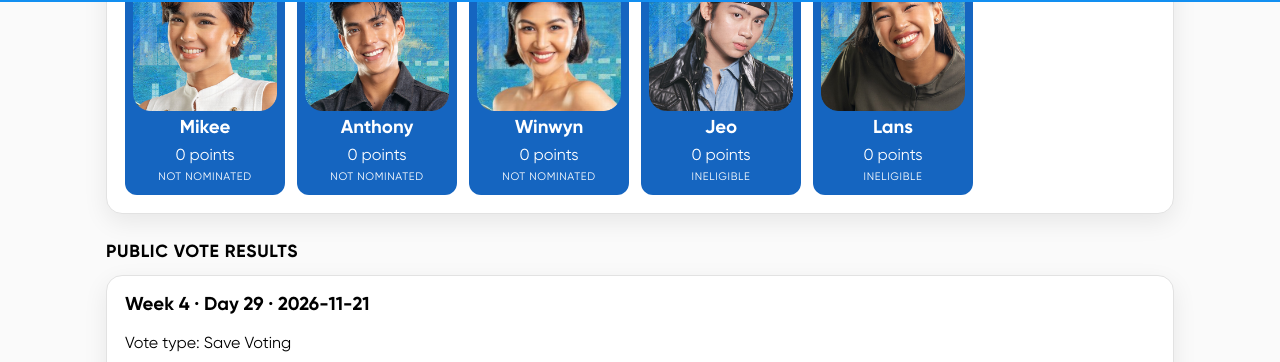
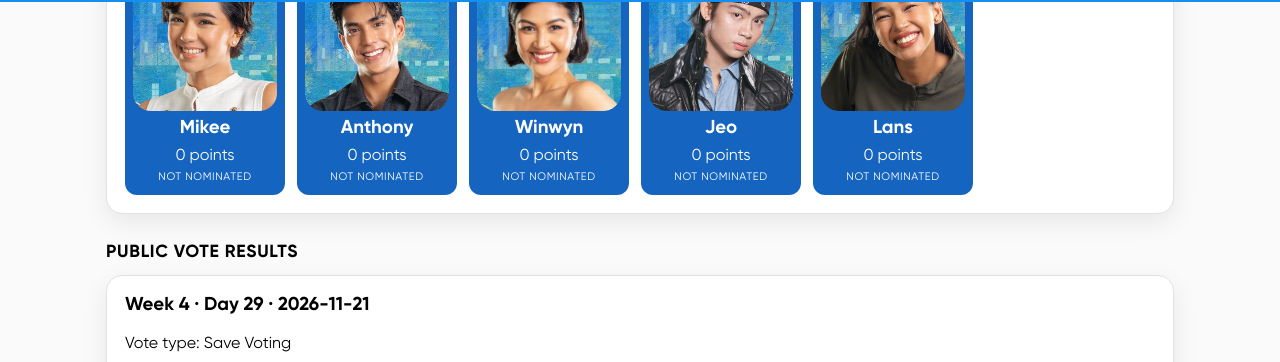
Before and after one commit to drpsphca/PHCASite-PBBUpdates, a Jekyll site: the page built from seasons/collab3/nominations.md, in a window 1280 px wide and 900 px high, scrolled down 2496 px. Shown: the part 90-452 px from the top of the window. Built offline with Jekyll 4.4.1, drawn with Linux system fonts in a browser that asks for light colours.

Commit message:
20261122-03

```diff
--- a/_data/seasons/collab3/nomination_tallies.yml
+++ b/_data/seasons/collab3/nomination_tallies.yml
@@ -60,5 +60,5 @@
     - { id: mikee-quintos, label: 0 points, state: not_nominated }
     - { id: anthony-constantino, label: 0 points, state: not_nominated }
     - { id: winwyn-marquez, label: 0 points, state: not_nominated }
-    - { id: jeo-ong, label: 0 points, state: ineligible }
-    - { id: lans-nagal, label: 0 points, state: ineligible }
+    - { id: jeo-ong, label: 0 points, state: not_nominated }
+    - { id: lans-nagal, label: 0 points, state: not_nominated }
```
